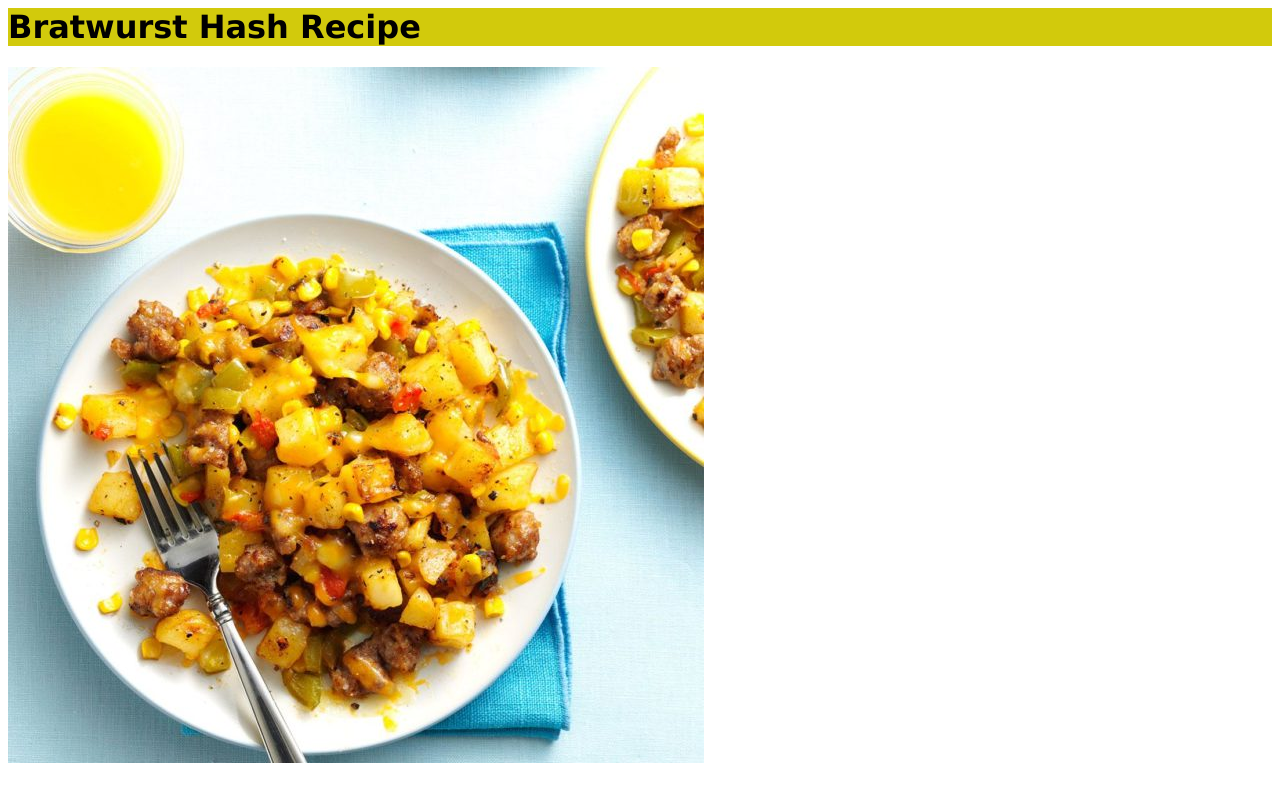
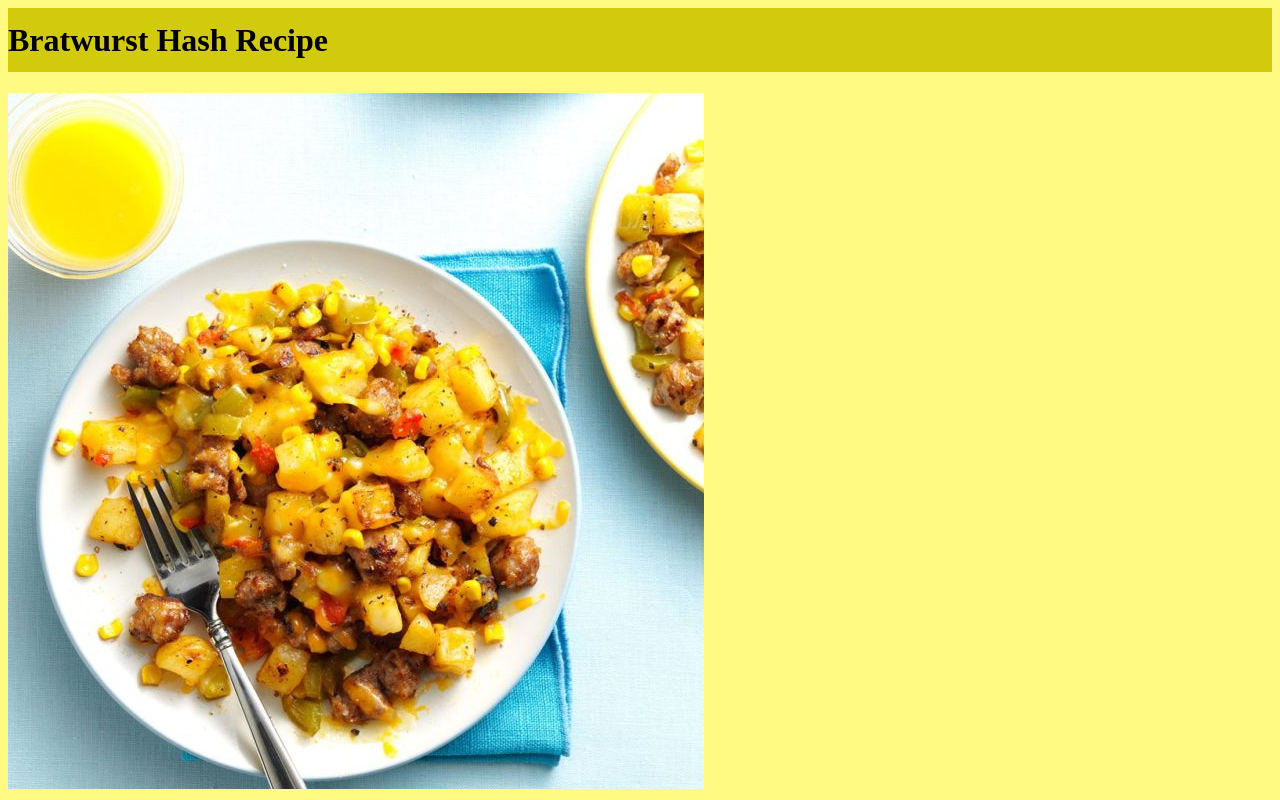
Before and after one commit to jonremache/HUW166, a plain HTML site: page Favorite Recipe.html in a window 1280 px wide. Drawn offline with Linux system fonts and the light colour scheme; files whose address does not match are found by name.

Commit message:
Update food.css

```diff
--- a/food.css
+++ b/food.css
@@ -1,12 +1,15 @@
 body
-{background-color:ccs:#fffa82;
+{background-color:#fffa82;
 color:#000000;
-font-family:Verdana;
+font-family:"Verdana";
 }
 
 h1
 {background-color:#d2ca0c;
 color:#000000;
-line-height: 200%
-font-family: Times New Roman;
+line-height: 200%;
+font-family:"Times New Roman";
 }
+a
+{background-color:#fffa82;
+color:#
```
